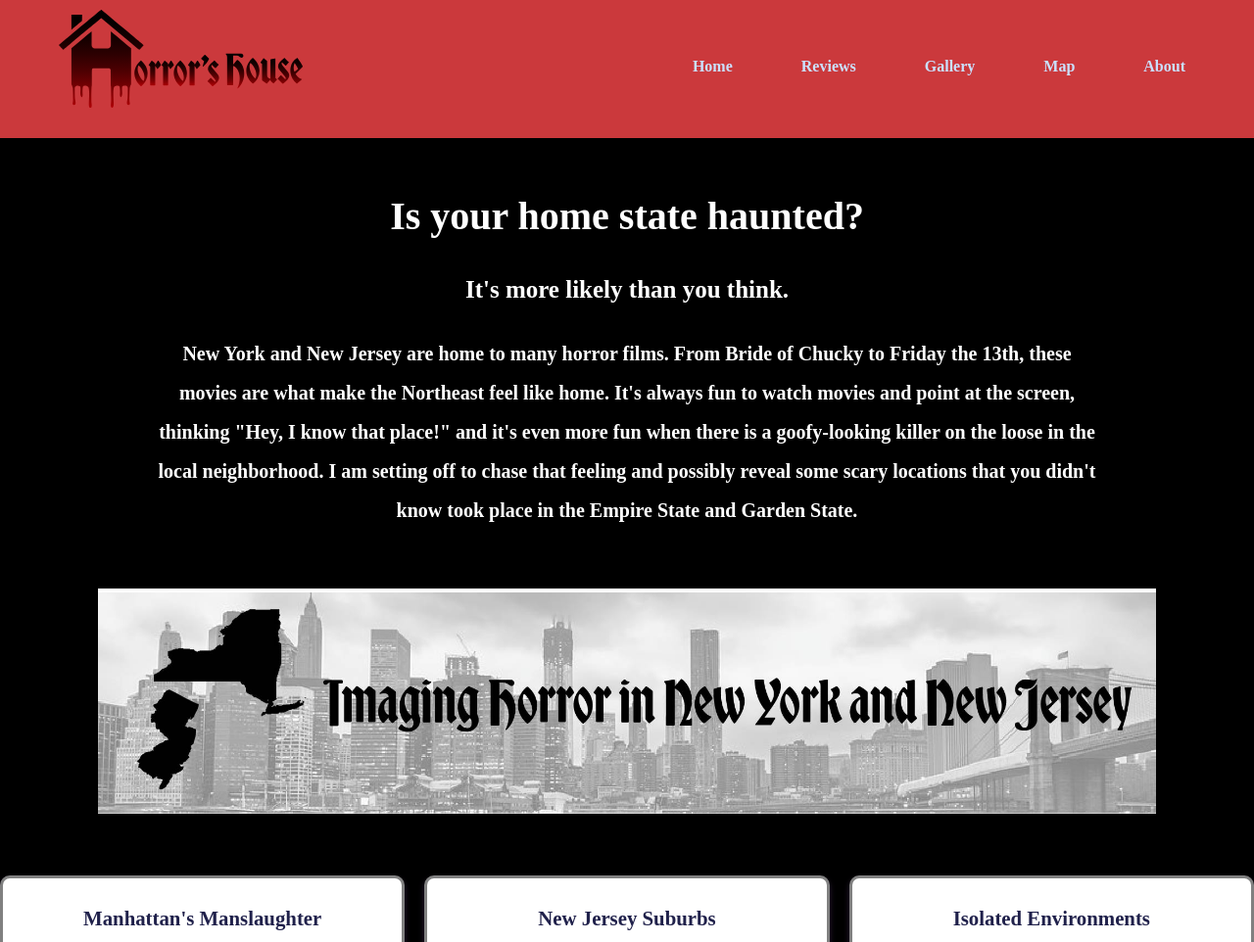
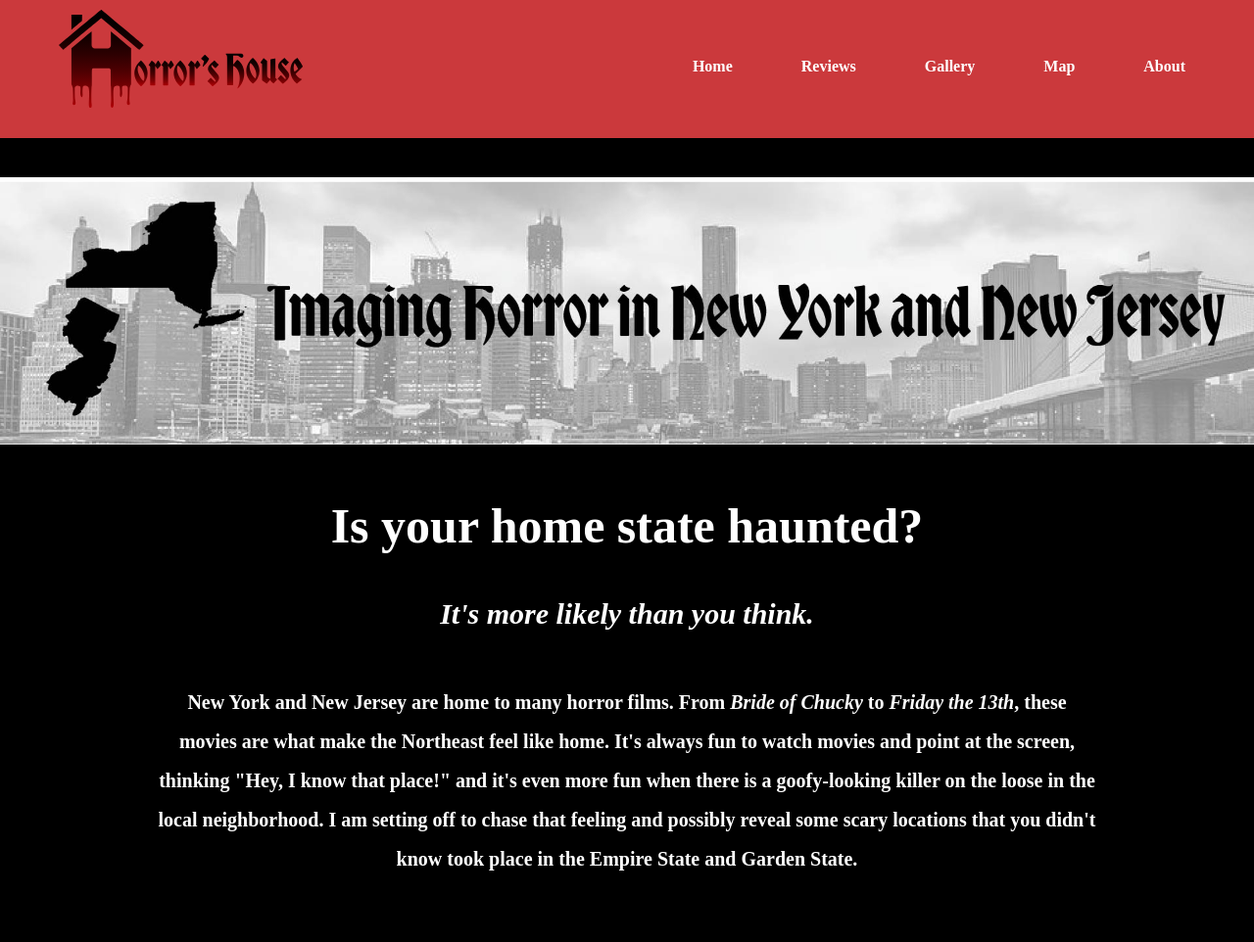
Before and after one commit to maxmendez13/webauthoringsp25-maxm, a plain HTML site: page map-page.html in a window 1280 px wide. Shown: the top 962 px of the page at 98% size. Drawn offline with Linux system fonts and the light colour scheme.

Commit message:
Add files via upload

```diff
--- a/final.css
+++ b/final.css
@@ -16,6 +16,11 @@ body {
 
 h1 {
 	text-align: center;
+	font-size: 50px;
+}
+
+h2 {
+	font-size: 30px;
 }
 
 .wrapper {
@@ -52,27 +57,20 @@ header nav li {
 }
 
 header nav a {
-  color: #cbe1ff;
+  color: white;
   text-decoration: none;
   font-weight: bold;
   font-size: 1rem;
 }
 
 header nav a:hover {
-  color: white;
+  color: lightgray;
 }
 header nav img {
   height: 100px;
   padding-left: 60px;
 }
 
-.primary-statement {
-	font-size: 40px;
-}
-
-.secondary-statement {
-	font-size: 25px;
-}
 
 /* Lead Section */
 .lead {
@@ -81,15 +79,15 @@ header nav img {
 }
 
 .lead h1 {
-  font-size: 2.5rem;
+  font-size: 50px;
   color: white;
   margin: 20px 0 10px;
   ;
 }
 
 .lead h2 {
-  font-size: 1.5rem;
-  color: black;
+  font-size: 30px;
+  color: white;
   margin-bottom: 20px;
   font-style: italic;
 }
@@ -171,7 +169,7 @@ a {
 /* Footer */
 footer {
   background-color: #CB393C;
-  color: #cbe1ff;
+  color: white;
   text-align: center;
   padding: 20px 0;
   margin-top: 60px;
--- a/map-page.html
+++ b/map-page.html
@@ -4,7 +4,7 @@
     <meta charset="utf-8">
   	<meta http-equiv="X-UA-Compatible" content="IE=edge">
 	<meta name="viewport" content="width=device-width, initial-scale=1">
-	<title>Horror's House - Map</title>
+	<title>Horror's House - Home</title>
     <link rel="stylesheet" href="final.css" type="text/css">
   </head>
   <body>
@@ -25,19 +25,18 @@
 	  <main>
         <section class="lead">
 
-			<h1 class="primary-statement">Is your home state haunted?</h1>
+			<img src="finalImgs/imaging ny nj header.jpg" alt="Imaging Horror in New York and New Jersey">  <!-- visual lead -->
 
-			<p class="secondary-statement">It's more likely than you think.</p>
+			<h1>Is your home state haunted?</h1>
+
+			<h2>It's more likely than you think.</h2>
 
 			<div class="wrapper">
-			<p>New York and New Jersey are home to many horror films. From Bride of Chucky to Friday the 13th, these movies are what make the Northeast feel like home. It's always fun to watch movies and point at the screen, thinking "Hey, I know that place!" and it's even more fun when there is a goofy-looking killer on the loose in the local neighborhood. I am setting off to chase that feeling and possibly reveal some scary locations that you didn't know took place in the Empire State and Garden State. </p>
+			<p>New York and New Jersey are home to many horror films. From <em>Bride of Chucky</em> to <em>Friday the 13th</em>, these movies are what make the Northeast feel like home. It's always fun to watch movies and point at the screen, thinking "Hey, I know that place!" and it's even more fun when there is a goofy-looking killer on the loose in the local neighborhood. I am setting off to chase that feeling and possibly reveal some scary locations that you didn't know took place in the Empire State and Garden State. </p>
 			<p></p>
 		</div>
 		</section><!-- lead section ends -->
 
-		<div class="lead">
-			<img src="finalImgs/imaging ny nj header.jpg" alt="Imaging Horror in New York and New Jersey" width="1080px">  <!-- visual lead -->
-		</div>
 
 		<section class="showcase">
 
```
Also changed, not shown: home-page.html (+5 -6 lines), review-page.html (+5 -1 lines).
